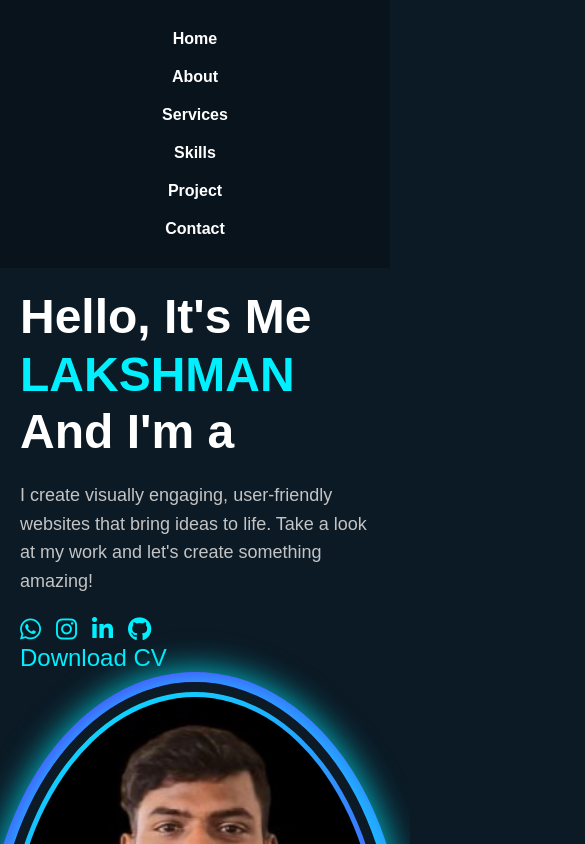
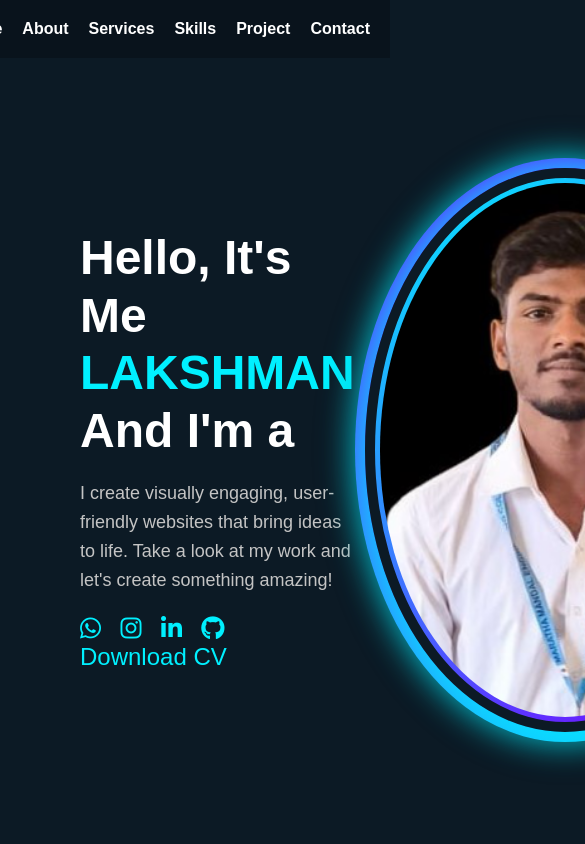
Before and after one commit to LAKSHMANA01/My-portfolio, a plain HTML site: page index.html in a window 390 px wide. Shown: the top 844 px of the page, 585 px wide, since content can reach past the window. Drawn offline with Linux system fonts and the light colour scheme.

Commit message:
Update style.css
here style i changed

```diff
--- a/style.css
+++ b/style.css
@@ -93,40 +93,6 @@ nav ul li a {
   font-size: 24px;
   text-decoration: none;
 
-}
-@media screen and (max-width: 768px) {
-  .intro, .about, .services {
-    flex-direction: column;
-    padding: 20px;
-  }
-
-  .intro-image img {
-    width: 100%;
-    height: auto;
-  }
-
-  .social-links {
-    display: flex;
-    flex-wrap: wrap;
-  }
-
-  nav ul {
-    flex-direction: column;
-    align-items: center;
-  }
-
-  nav ul li {
-    margin: 10px 0;
-  }
-}
-@media screen and (max-width: 768px) {
-  h1 {
-    font-size: 36px;
-  }
-
-  p {
-    font-size: 16px;
-  }
 }
 
 
```
